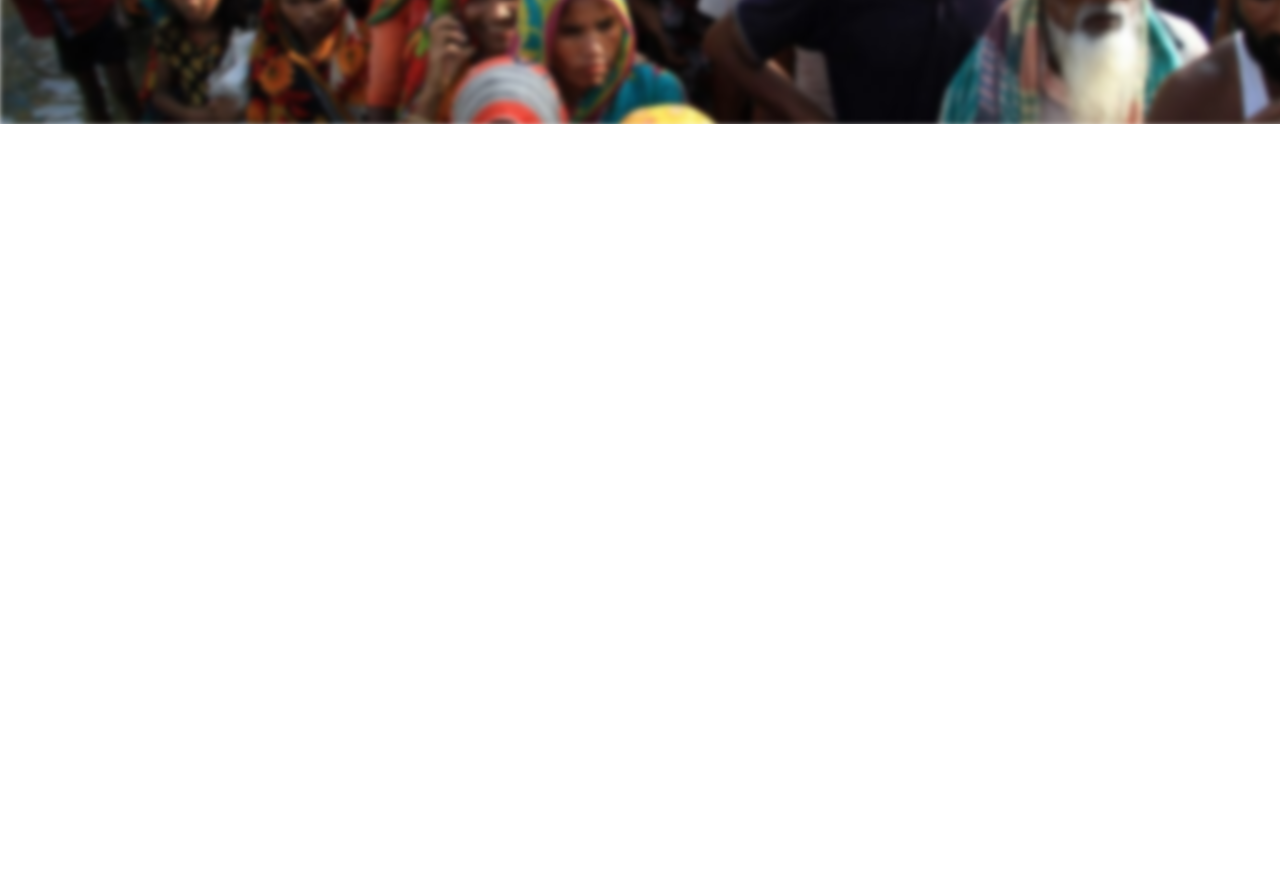
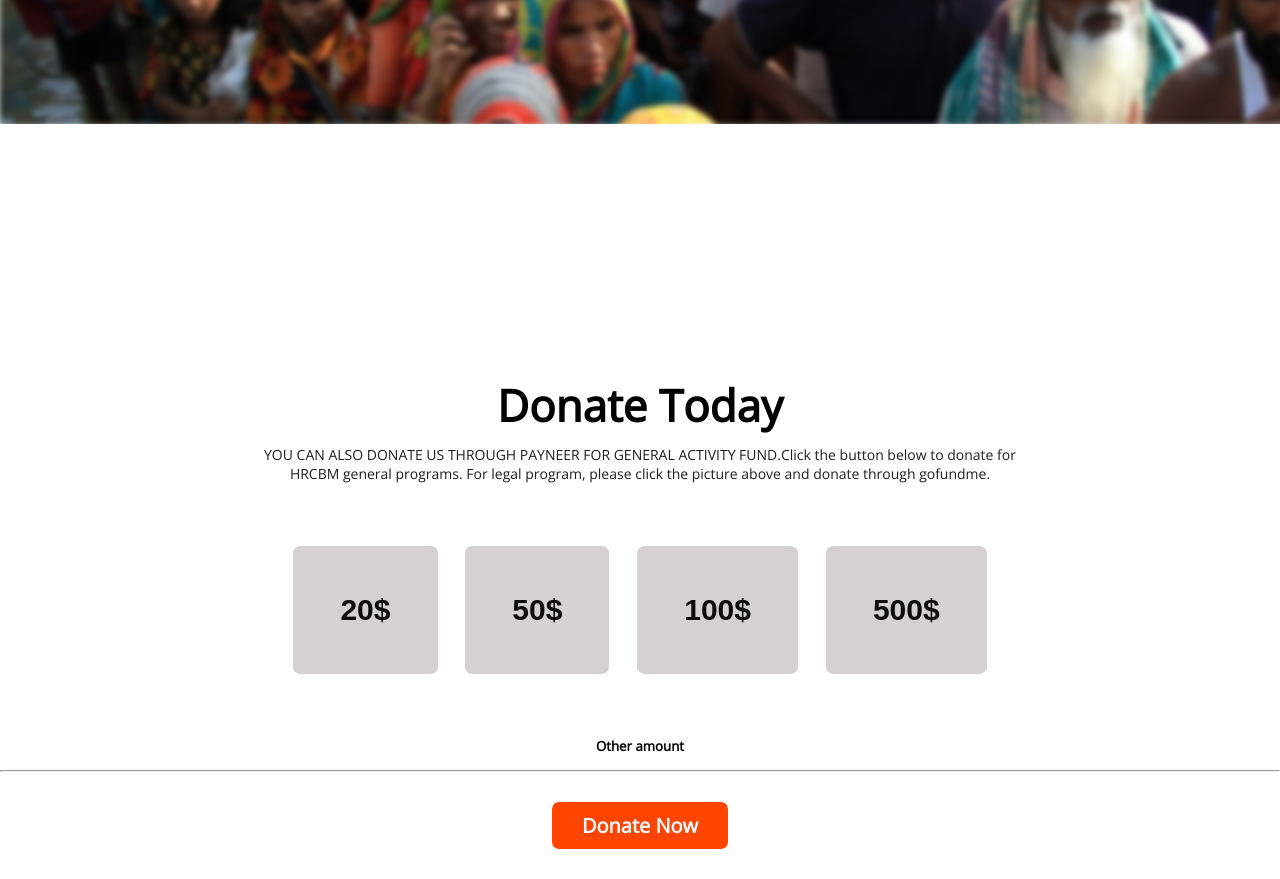
Before and after one commit to Tanmoysana/Milestone-1-Assignment, a plain HTML site: page index.html in a window 1280 px wide. Shown: the part 500-1379 px from the top of the page. Before the commit the page ends 800 px from the top, so only its background shows below. Drawn offline with nearby package versions, Linux system fonts and the light colour scheme.

Commit message:
section 2 completed

```diff
--- a/index.html
+++ b/index.html
@@ -17,7 +17,7 @@
             <h1 >
                 Let's Help Those Who Are <br>More In Need
             </h1>
-            <p>
+            <p class="p1">
                 SUPPORT OUR LEGAL PROGRAM. MAKE DIFFERENCE NOW. PLEASE CLICK ON THE  DONATE BUTTON THROUGH GO FUND US.
             </p>
 
@@ -27,6 +27,27 @@
 
 
     </section>
+    <section class="part1">
+        <div>
+            <h2> Donate Today</h2>
+            <p class="p2">YOU CAN ALSO DONATE US THROUGH PAYNEER FOR GENERAL ACTIVITY FUND.Click the button below to donate for HRCBM general programs. For legal program, please click the picture above and donate through gofundme.</p>
+
+        </div>
+        <div class="bttns-box">
+            <button  class="button">20$</button>
+            <button  class="button">50$</button>
+            <button  class="button">100$</button>
+            <button  class="button">500$</button>
+        </div>
+        <div>
+
+
+            <h5>Other amount</h5>
+            <hr>
+        </div>
+           <div class="bttnns-box"> <a class="btn"href="https://github.com/Tanmoysana" target="_blank"  rel="Donate">Donate Now</a></div>
+
+    </section>
    </div>
 </body>
 </html>
--- a/style.css
+++ b/style.css
@@ -12,6 +12,7 @@ body {
     background-repeat: no-repeat;
     margin: 0%;
     padding: 0%;
+    padding-bottom: 40px;
 
 }
 .part1{
@@ -27,7 +28,7 @@ h1{
     font-size: 80px;
     padding-top: 150px;
 }
-p{
+.p1{
     color: rgb(255, 231, 231);
     width: 100%;
     font-size: 16px;
@@ -36,7 +37,6 @@ p{
 .btn{
 
     color: aliceblue;
-     width: 100;
      font-size:20px;
      align-items: center;
      justify-content: center;
@@ -47,3 +47,37 @@ p{
      font-weight: 600;
 
 }
+h2{
+    margin-top: 35px;
+    font-size: 44px;
+    font-weight :bolder;
+}
+.p2{
+    margin-top: 10px;
+    margin-bottom: 20px;
+    padding-left: 20%;
+    padding-right: 20%;
+    font-size: 14px;
+    color: #1E1E1E;
+}
+
+.button{
+    padding: 4%;
+    background-color: #d6d1d1;
+    margin: 1%;
+    border: none;
+    border-radius:5% ;
+    font-size: 30px;
+    font-weight: bolder;
+    color: #0e0c0c;
+}
+.bttns-box{
+    margin: 4%;
+}
+h5{
+    margin: 15px;
+}
+
+.bttnns-box{
+    margin: 40px;
+}
```
